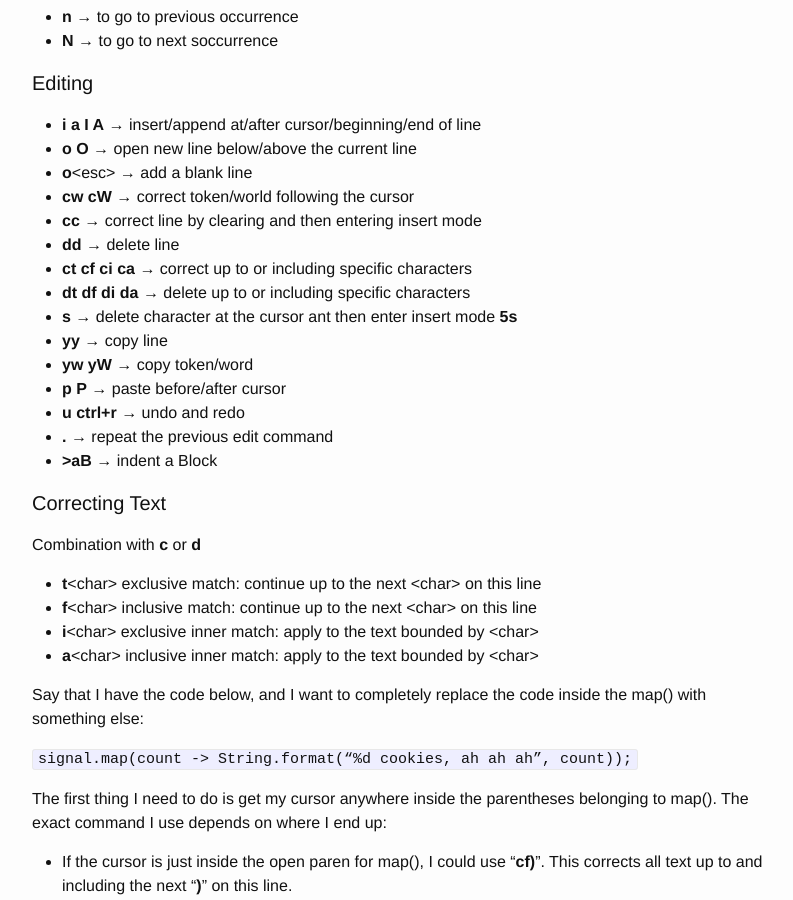
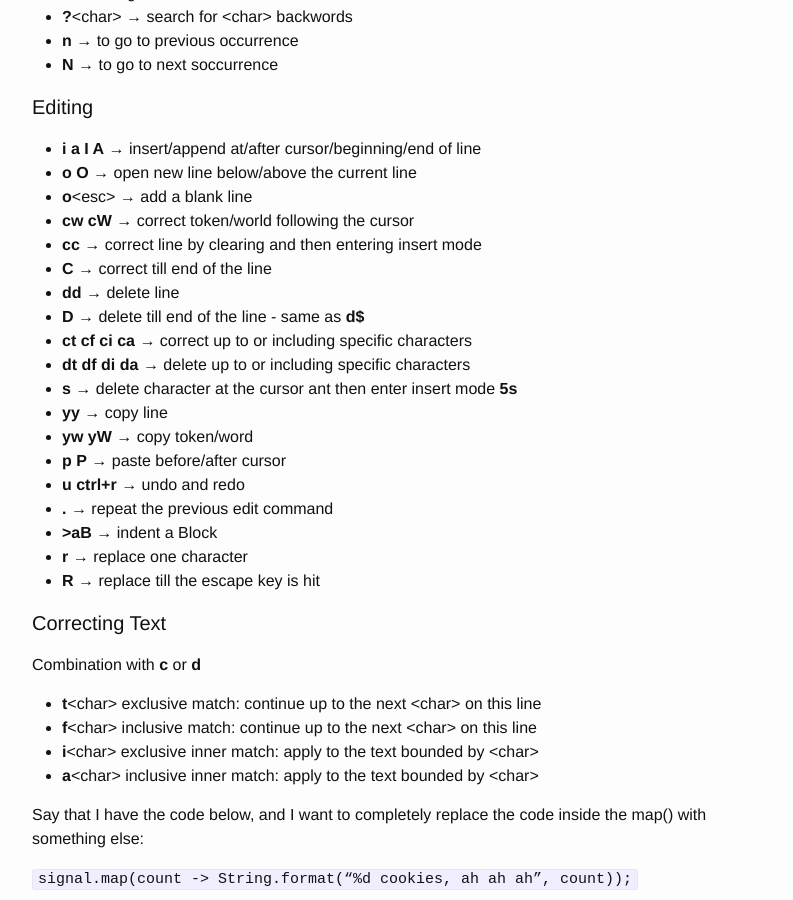
Before and after one commit to bendo/bendo.github.io, a Jekyll site: the page built from vim.md, in a window 1280 px wide and 900 px high, scrolled down 1164 px. Shown: the whole window, without its empty margins (238-1031 px from the left). Built offline with Jekyll 4.4.1, drawn with Linux system fonts in a browser that asks for light colours; some of the changed text lies outside the part shown.

Commit message:
Add more commands for vim editor

```diff
--- a/vim.md
+++ b/vim.md
@@ -20,6 +20,7 @@ permalink: /vim/
   - **''**               &rarr; jump back to where you just were
   - **ctrl+o ctrl+i**    &rarr; move backward/forward through the jump history
   - **{}**               &rarr; move to the beginning/end of the paragraph
+  - **()**               &rarr; move to the beginning/end of the sentence
 
 #### Moving screen
   - **zz** &rarr; scroll the view, that cursor is at center
@@ -55,7 +56,9 @@ permalink: /vim/
   - **o**\<esc\>    &rarr; add a blank line
   - **cw cW**       &rarr; correct token/world following the cursor
   - **cc**          &rarr; correct line by clearing and then entering insert mode
+  - **C**           &rarr; correct till end of the line
   - **dd**          &rarr; delete line
+  - **D**           &rarr; delete till end of the line - same as **d$**
   - **ct cf ci ca** &rarr; correct up to or including specific characters
   - **dt df di da** &rarr; delete up to or including specific characters
   - **s**           &rarr; delete character at the cursor ant then enter insert mode **5s**
@@ -65,7 +68,8 @@ permalink: /vim/
   - **u ctrl+r**    &rarr; undo and redo
   - **.**           &rarr; repeat the previous edit command
   - **>aB**         &rarr; indent a Block
-
+  - **r**           &rarr; replace one character
+  - **R**           &rarr; replace till the escape key is hit
 
 #### Correcting Text
   Combination with **c** or **d**
```
